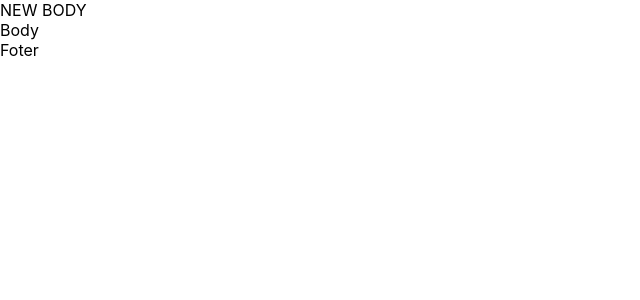
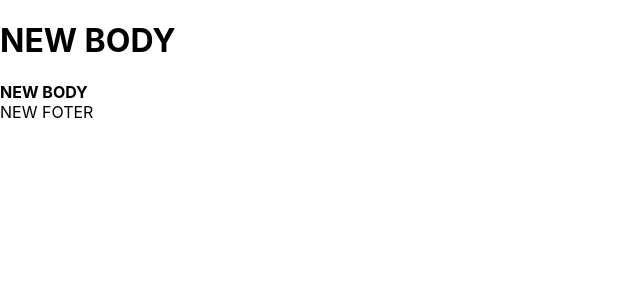
Before and after one commit to sasha2234562/my, a React (Create React App) app: page / in a window 1280 px wide. Shown: the top 300 px of the page, without its empty margins (0-640 px from the left). Built offline with nearby package versions, Linux system fonts and the light colour scheme.

Commit message:
Add Post and Test and User  c new components

```diff
--- a/src/App.tsx
+++ b/src/App.tsx
@@ -17,8 +17,8 @@ function App() {
         //     <User/>
         <div>
             <Header title={'NEW BODY'}/>
-            <Body/>
-            <Foter/>
+            <Body titleForBody={'NEW BODY'}/>
+            <Foter titleForFoter={'NEW FOTER'}/>
         </div>
         // <Header/>
         // <Body/>
--- a/src/site/Body.tsx
+++ b/src/site/Body.tsx
@@ -1,5 +1,9 @@
-export const Body= () => {
+type  BodyType = {
+    titleForBody : string
+}
+
+export const Body= (props : BodyType) => {
     return(
-        <div>Body</div>
+        <div><b>{props.titleForBody}</b></div>
     )
 }
--- a/src/site/Foter.tsx
+++ b/src/site/Foter.tsx
@@ -1,5 +1,9 @@
-export const Foter = () => {
+type FoterType = {
+    titleForFoter : string
+}
+
+export const Foter = (props : FoterType) => {
     return (
-        <div>Foter</div>
+        <div>{props.titleForFoter}</div>
     )
 }
--- a/src/site/Header.tsx
+++ b/src/site/Header.tsx
@@ -5,6 +5,6 @@ type HeaderType = {
 
 export const Header = (props : HeaderType) => {
     return (
-        <div>{props.title}</div>
+        <h1>{props.title}</h1>
     )
 }
```
